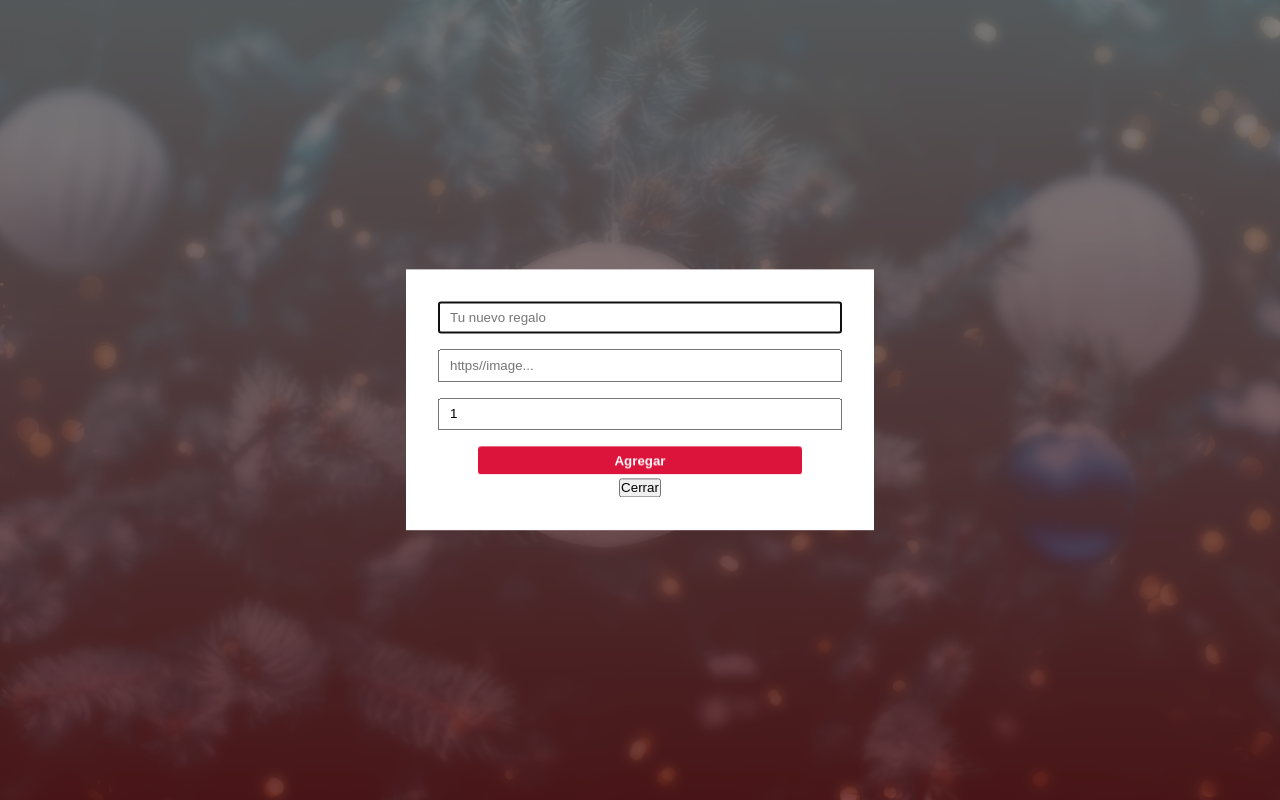
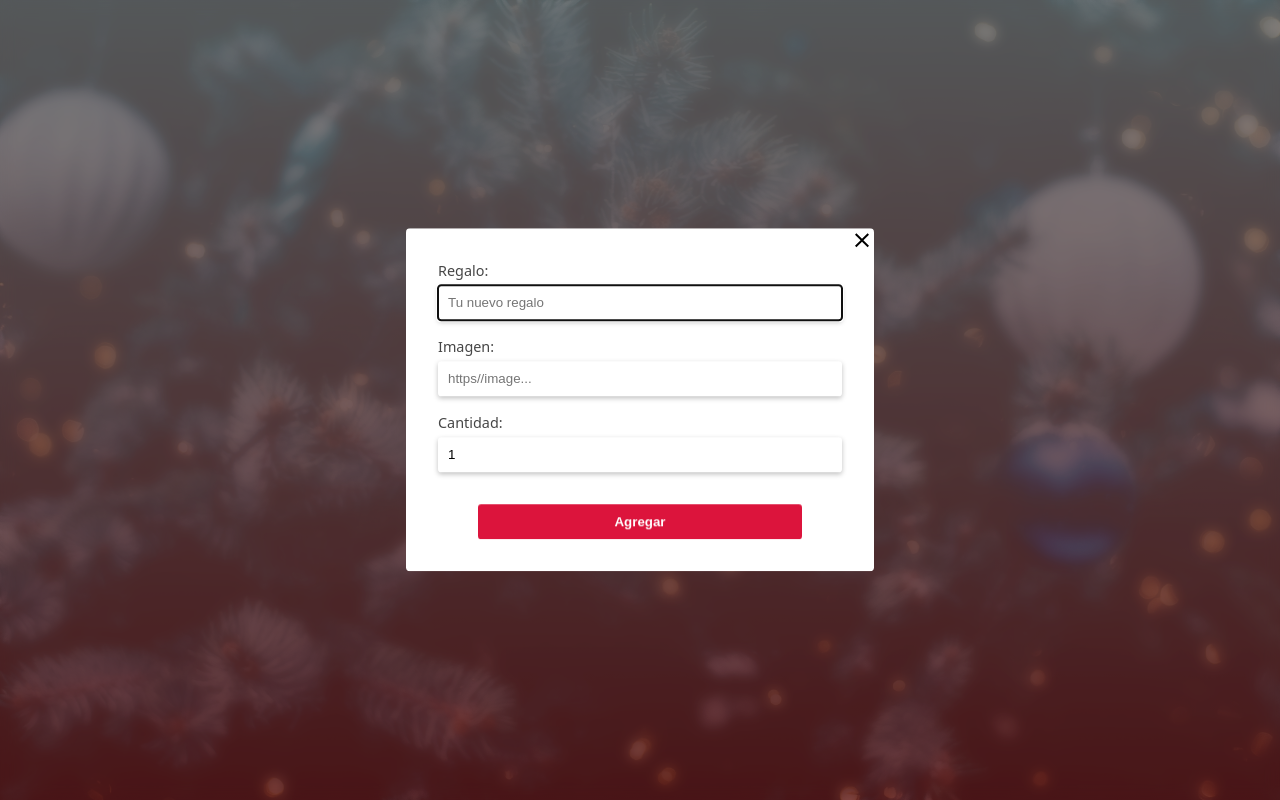
Before and after one commit to francisco-solis99/adviency, a React (Vite) app: page / in a window 1280 px wide. Both pictures are taken after a click on the button "Agregar Regalo". Built offline with nearby package versions, Linux system fonts and the light colour scheme.

Commit message:
style: :lipstick: #day11 - update some styles and separate them

```diff
--- a/src/App.css
+++ b/src/App.css
@@ -24,7 +24,7 @@
   border-radius: .25em;
 }
 
-/* Dialog */
+
 .gift__dialog-open {
   width: 100%;
   margin-top: 1em;
@@ -34,43 +34,15 @@
   }
 }
 
-.gift__dialog {
-  min-width: 350px;
-  width: 80%;
-  max-width: 468px;
+.gift__dialog-close {
   position: absolute;
-  padding: 2em;
+  right: 0;
+  top: 0;
   border: 0;
-  top: 50%;
-  left: 50%;
-  transform: translate(-50%, -50%);
-
-  &::backdrop {
-    background-color: rgba(0, 0, 0, 0.6);
-    opacity: 0.8;
-    backdrop-filter: blur(7px);
-  }
+  background-color: transparent;
+  cursor: pointer;
 }
 
-/* Form */
-.gifts__form {
-  display: flex;
-  flex-direction: column;
-  gap: 1em;
-
-
-  & .gift__input {
-    width: 100%;
-    display: inline-block;
-    padding: .5em .75em;
-  }
-
-  & .gift__add {
-    width: 80%;
-    margin: 0 auto;
-    font-weight: 600;
-  }
-}
 
 /* Delete button */
 .gifts__info .gifts__remove {
--- a/src/App.jsx
+++ b/src/App.jsx
@@ -66,7 +66,9 @@ function App() {
               gifts={gifts}
               createNewGift={createNewGift}
             />
-            <button onClick={toggleDialog}>Cerrar</button>
+            <button onClick={toggleDialog} className='gift__dialog-close'>
+              <svg xmlns="http://www.w3.org/2000/svg" width="24" height="24" viewBox="0 0 24 24"><path fill="currentColor" d="M6.4 19L5 17.6l5.6-5.6L5 6.4L6.4 5l5.6 5.6L17.6 5L19 6.4L13.4 12l5.6 5.6l-1.4 1.4l-5.6-5.6z"/></svg>
+            </button>
           </Dialog>
 
 
--- /dev/null
+++ b/src/components/Dialog/Dialog.css
@@ -0,0 +1,21 @@
+/* Dialog */
+
+.gift__dialog {
+  position: relative;
+  min-width: 350px;
+  width: 80%;
+  max-width: 468px;
+  position: absolute;
+  padding: 2em;
+  border: 0;
+  top: 50%;
+  left: 50%;
+  transform: translate(-50%, -50%);
+  border-radius: .25rem;
+
+  &::backdrop {
+    background-color: rgba(0, 0, 0, 0.6);
+    opacity: 0.8;
+    backdrop-filter: blur(7px);
+  }
+}
--- a/src/components/Dialog/Dialog.jsx
+++ b/src/components/Dialog/Dialog.jsx
@@ -1,6 +1,8 @@
 /* eslint-disable react/prop-types */
 
 import { forwardRef } from "react"
+import './Dialog.css'
+
 
 export const Dialog = forwardRef(function Dialog({ children }, ref) {
   return (
--- a/src/components/FormAddGift/FormAddGift.jsx
+++ b/src/components/FormAddGift/FormAddGift.jsx
@@ -1,6 +1,8 @@
 /* eslint-disable react/prop-types */
 
 import { useRef } from 'react';
+import './FormddGift.css'
+
 
 export function FormAddGift({ createNewGift, gifts }) {
 
@@ -56,27 +58,39 @@ export function FormAddGift({ createNewGift, gifts }) {
 
   return (
     <form className='gifts__form' onSubmit={handleSubmit}>
+      <label htmlFor="gift" className='gift__label'>
+        <span>Regalo:</span>
         <input
           type="text"
           className='gift__input gift__input-name'
           name='gift'
+          id='gift'
           ref={inputNameRef}
           placeholder='Tu nuevo regalo' required
         />
+      </label>
+      <label htmlFor="image" className='gift__label'>
+        <span>Imagen:</span>
         <input type="url"
           className='gift__input'
           placeholder='https//image...'
           name='image'
+          id='image'
           ref={inputImageRef}
           required
         />
+      </label>
+      <label htmlFor="quantity" className='gift__label'>
+        <span>Cantidad:</span>
         <input type="number"
           className='gift__input gift__input-quantity'
           name='quantity'
+          id='quantity'
           ref={inputQuantityRef} min={1}
           defaultValue="1"
           pattern='^[1-9]\d*$'
         />
+      </label>
       <button type="submit"
         title='Agregar regalo'
         className='app__button gift__add'
--- /dev/null
+++ b/src/components/FormAddGift/FormddGift.css
@@ -0,0 +1,40 @@
+/* Form */
+.gifts__form {
+  display: flex;
+  flex-direction: column;
+  gap: 1em;
+
+
+  & .gift__label {
+    display: flex;
+    flex-direction: column;
+
+    & span {
+      font-size: .9rem;
+      text-align: left;
+      color: rgb(70, 70, 70);
+    }
+  }
+
+  & .gift__input {
+    width: 100%;
+    margin-top: .25em;
+    display: inline-block;
+    padding: .75em;
+    border: 0;
+    box-shadow: 0 2px 5px rgba(0, 0, 0, 0.25);
+    border-radius: .25em;
+  }
+
+  & .gift__add {
+    width: 80%;
+    margin: 0 auto;
+    margin-top: 1.25em;
+    padding: .75em .5em;
+    font-weight: 600;
+
+    &:hover {
+      filter: drop-shadow(2px 0 0.2em #dc143c);
+    }
+  }
+}
--- a/src/components/ListGifts/List-Gifs.css
+++ b/src/components/ListGifts/List-Gifs.css
@@ -15,7 +15,7 @@
 
 
 .gift {
-  padding: .25em .75em;
+  padding: .25em .5em;
   display: flex;
   align-items: center;
   justify-content: space-between;
@@ -31,9 +31,9 @@
   }
 
   & .gift__image {
-    width: 35px;
+    max-width: 40px;
+    width: 100%;
     aspect-ratio: 1 / 1;
-    max-width: 100%;
     object-fit: contain;
     margin-right: .15em;
     transition: filter 300ms ease-in;
```
Lines whose indentation alone changed are shown as unchanged.
